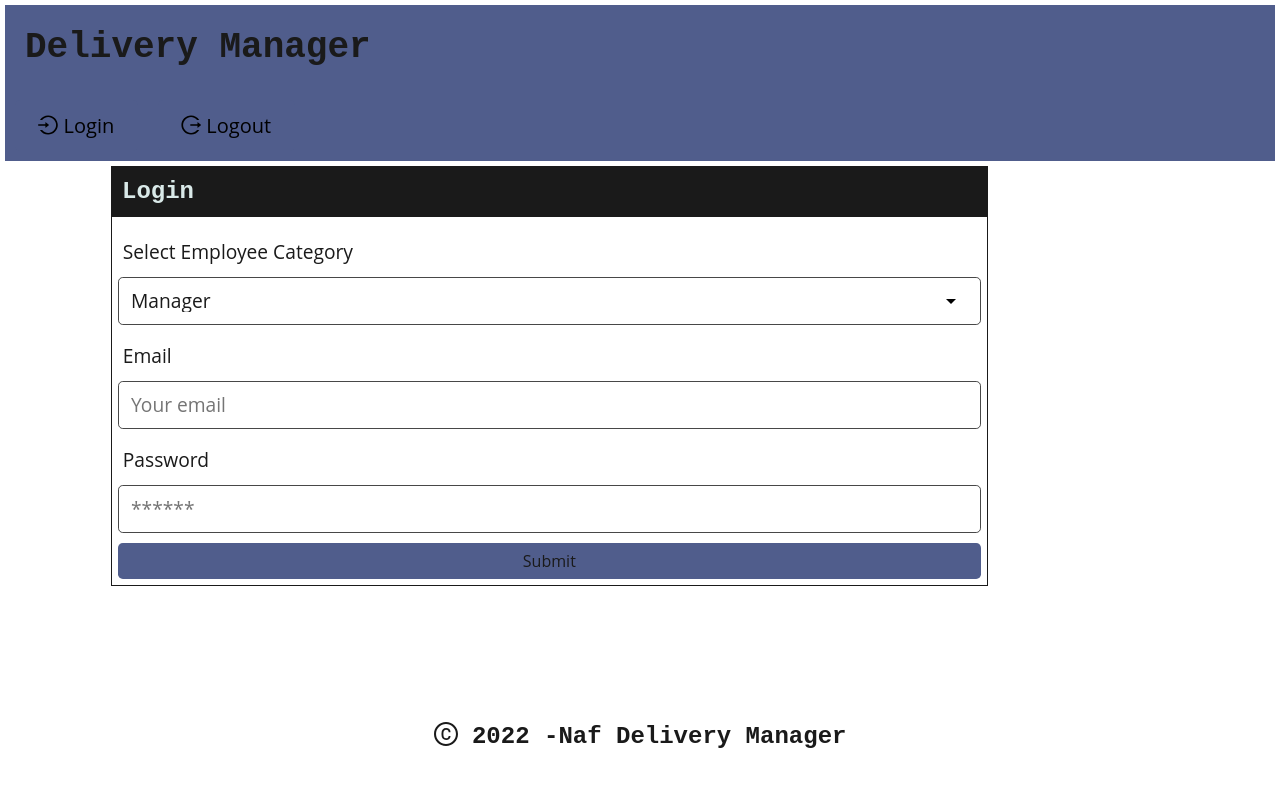
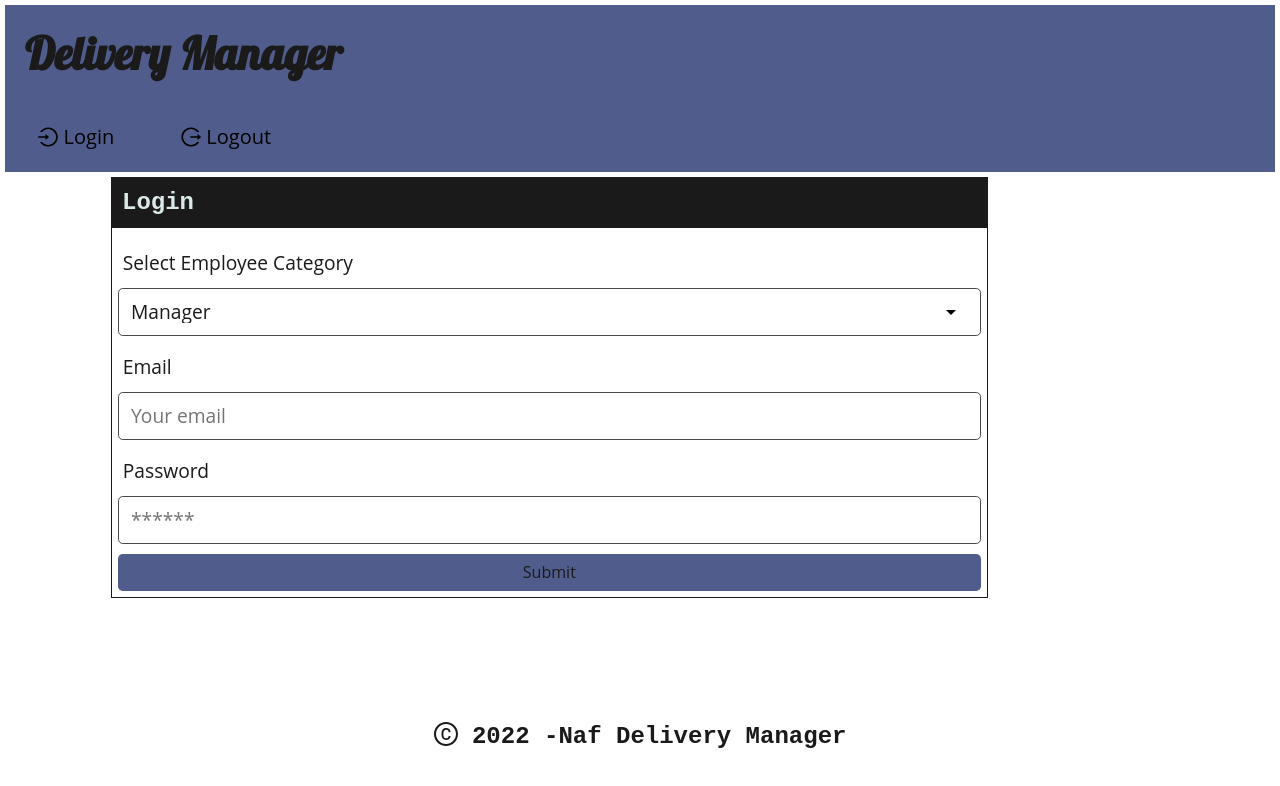
Before and after one commit to Kuleenabinoy/DeliveryManagerMERN, a React (Create React App) app in the folder client/: page / in a window 1280 px wide. Shown: the top 786 px of the page. Built offline with nearby package versions, Linux system fonts and the light colour scheme.

Commit message:
confirm deliveryadded

```diff
--- a/client/public/index.html
+++ b/client/public/index.html
@@ -5,10 +5,7 @@
         <link rel="icon" href="%PUBLIC_URL%/favicon.ico" />
         <meta name="viewport" content="width=device-width, initial-scale=1" />
         <meta name="theme-color" content="#000000" />
-    <meta
-      name="description"
-      content="Web site created using create-react-app"
-    />
+        <meta name="description" content="Web site created using create-react-app" />
         <link rel="apple-touch-icon" href="%PUBLIC_URL%/logo192.png" />
         <!--
       manifest.json provides metadata used when your web app is installed on a
@@ -24,6 +21,9 @@
       work correctly both with client-side routing and a non-root public URL.
       Learn how to configure a non-root public URL by running `npm run build`.
     -->
+        <link rel="preconnect" href="https://fonts.googleapis.com" />
+        <link rel="preconnect" href="https://fonts.gstatic.com" crossorigin />
+        <link href="https://fonts.googleapis.com/css2?family=Lobster&display=swap" rel="stylesheet" />
         <title>React App</title>
     </head>
     <body>
@@ -38,6 +38,5 @@
 
       To begin the development, run `npm start` or `yarn start`.
       To create a production bundle, use `npm run build` or `yarn build`.
-    -->
-  </body>
+    --></body>
 </html>
--- a/client/src/components/Header/index.js
+++ b/client/src/components/Header/index.js
@@ -4,6 +4,7 @@ import { Link } from "react-router-dom";
 import Auth from "../../utils/auth";
 import { LoginOutlined } from "@ant-design/icons";
 import { LogoutOutlined, UserAddOutlined } from "@ant-design/icons";
+
 const styles = {
     headerStyle: {
         background: "#505d8c",
@@ -20,9 +21,9 @@ const styles = {
         color: "black",
         margin: 5,
     },
-    // spanStyle: {
-    //     margin: 10,
-    // },
+    spanStyle: {
+        margin: 15,
+    },
 };
 const Header = () => {
     const logout = (event) => {
@@ -41,11 +42,10 @@ const Header = () => {
                     <h1 className="heading" style={styles.headingStyle}>
                         Delivery Manager
                     </h1>
-                    {/* <h1>
-                        <span style={styles.spanStyle}>Naf-Supplies</span>
-                    </h1> */}
                 </Link>
-
+                {/* <h3>
+                    <span style={styles.spanStyle}>Naf-Supplies</span>
+                </h3> */}
                 <div>
                     {/* {console.log("Auth.getProfile().data", Auth.getProfile().data)} */}
                     {Auth.loggedIn() ? (
--- a/client/src/index.css
+++ b/client/src/index.css
@@ -1711,6 +1711,7 @@ label form [type="radio"] {
 .btn:hover {
     color: blueviolet;
 }
-span {
-    align-items: flex-end;
-}
+.heading {
+    font-family: "Lobster", cursive;
+    font-size: 45px;
+}
--- a/client/src/pages/Employee.js
+++ b/client/src/pages/Employee.js
@@ -4,7 +4,7 @@ import { useParams } from "react-router-dom";
 import { useQuery } from "@apollo/client";
 
 import { QUERY_USER, QUERY_ME } from "../utils/queries";
-
+import { CheckOutlined } from "@ant-design/icons";
 import Auth from "../utils/auth";
 //team is not getting rendering
 const Employee = () => {
@@ -18,6 +18,7 @@ const Employee = () => {
     console.log("username", user.username);
 
     console.log("data", data);
+    //console.log(data);
 
     if (loading) {
         return <div>Loading...</div>;
@@ -26,18 +27,36 @@ const Employee = () => {
     if (!user?.username) {
         return <h4>You need to be logged in to see your page. </h4>;
     }
-
+    const confirmDelivery = (e) => {
+        e.preventDefault();
+        alert("Confirmation Mail Sent");
+    };
     return (
         <div>
             <div>
                 <h2>Welcome {user.username}.</h2>
-                <h2>Your Email {user.useremail}</h2>
-                <h2>Your are a registered {user.usercategory} with Naf Construction Supplies.</h2>
-                <h3>Items Scheduled for you for delivery</h3>
+                <h3>Your Email {user.useremail}</h3>
+                <h3>Your are a registered {user.usercategory} with Naf Construction Supplies.</h3>
+                <h3>Items Scheduled for delivery</h3>
                 <h4>Delivery Order Created At</h4>
                 <h4>Site Address</h4>
                 <h4>Items</h4>
             </div>
+            <form
+                className="flex-row justify-center justify-space-between-md align-center"
+                style={{ border: "1px dotted #1a1a1a" }}
+            >
+                <div className="col-12 col-lg-9">
+                    <label>Enter the code</label>
+                    <input className="form-input w-100" type="text" placeholder="Code "></input>
+                </div>
+                <div className="col-12 col-lg-3">
+                    <button className="btn  btn-block py-3" onClick={confirmDelivery}>
+                        <CheckOutlined />
+                        Confirm Delivery
+                    </button>
+                </div>
+            </form>
         </div>
     );
 };
--- a/client/src/pages/Team.js
+++ b/client/src/pages/Team.js
@@ -53,7 +53,7 @@ const Team = () => {
                     <button className="btn btn-info  py-3" style={styles.btnStyle} onClick={emailForm}>
                         <MailOutlined /> Email Customer and Employee
                     </button>
-                    <button className="btn btn-info  py-3" style={styles.btnStyle} onClick={emailForm}>
+                    <button className="btn   py-3" style={styles.btnStyle}>
                         <MailOutlined /> Generate PDF
                     </button>
                 </div>
```
Lines whose indentation alone changed are shown as unchanged.
